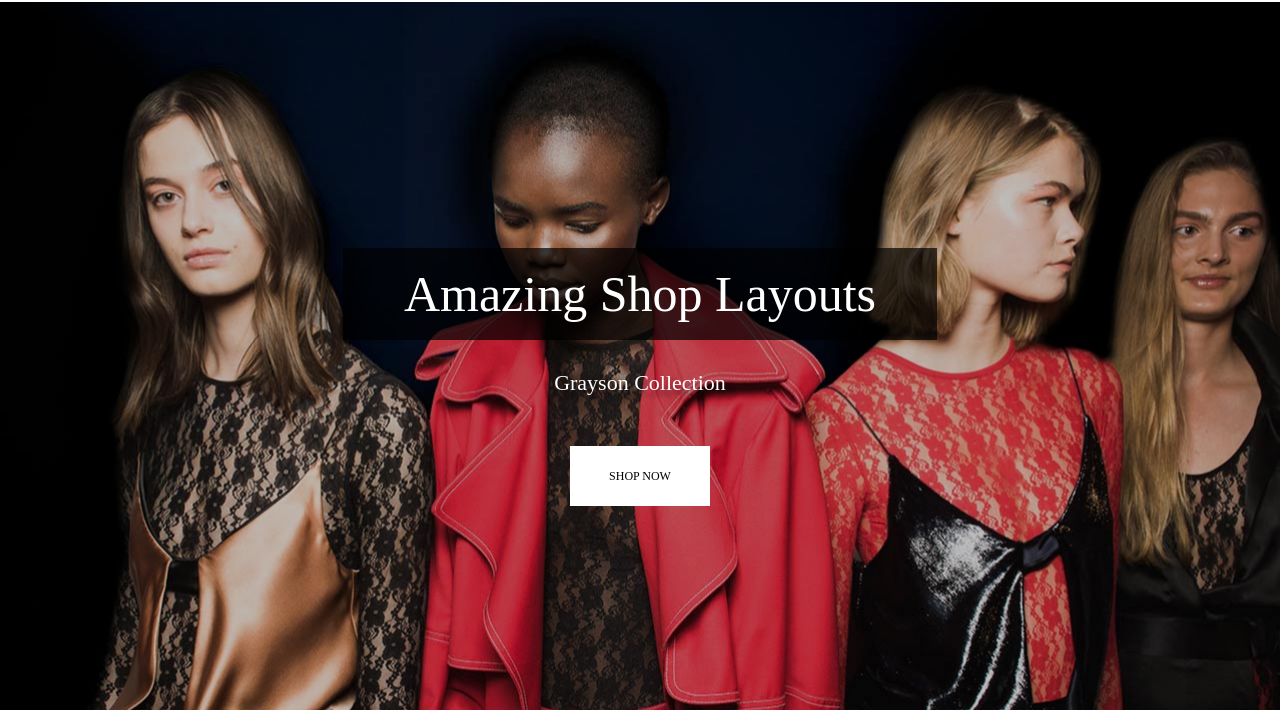
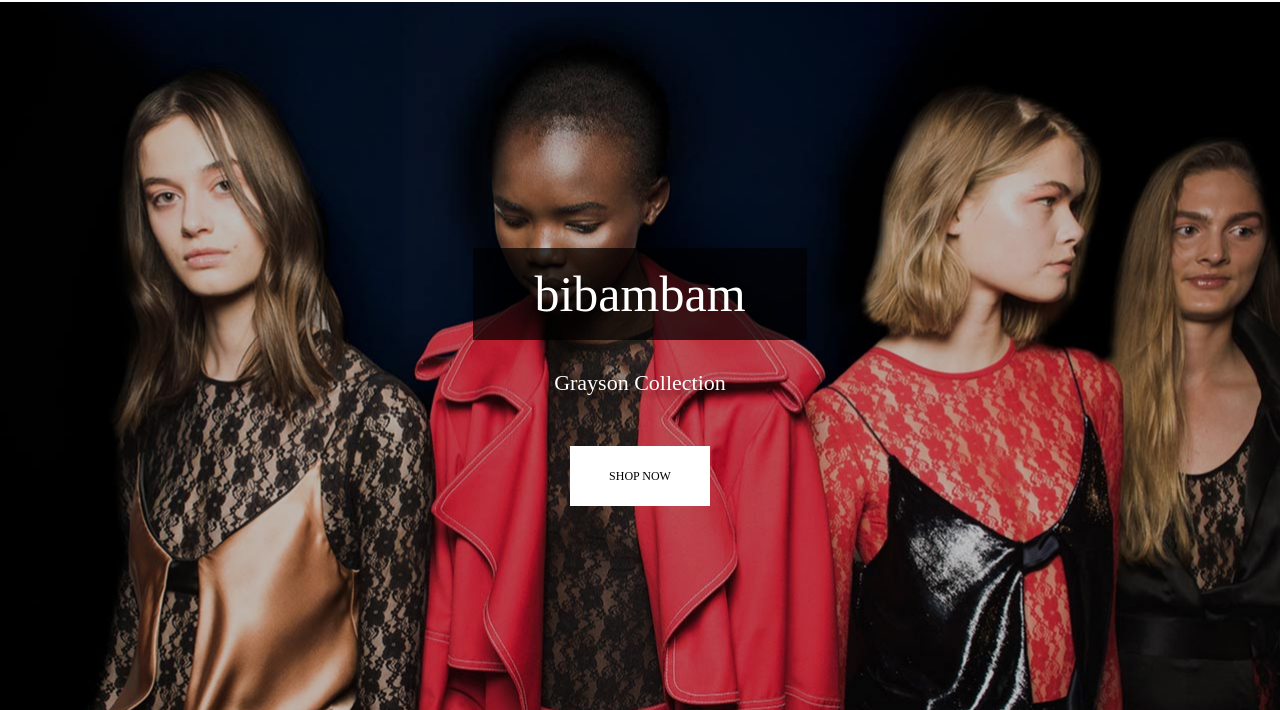
Before and after one commit to allfred1/grayson, a plain HTML site: page index.html in a window 1280 px wide. Shown: the part 90-800 px from the top of the page. Drawn offline with Linux system fonts and the light colour scheme; a web font is replaced by a local one.

Commit message:
check working git

```diff
--- a/index.html
+++ b/index.html
@@ -57,7 +57,7 @@
 
     </header>
     <div class="header__content">
-        <h2 class="header_content-Title">Amazing Shop Layouts</h2>
+        <h2 class="header_content-Title">bibambam</h2>
         <p class="header__contentDesc"> Grayson Collection</p>
         <a href="#" class="header__content_text-link">SHOP NOW</a>
     </div>
```
